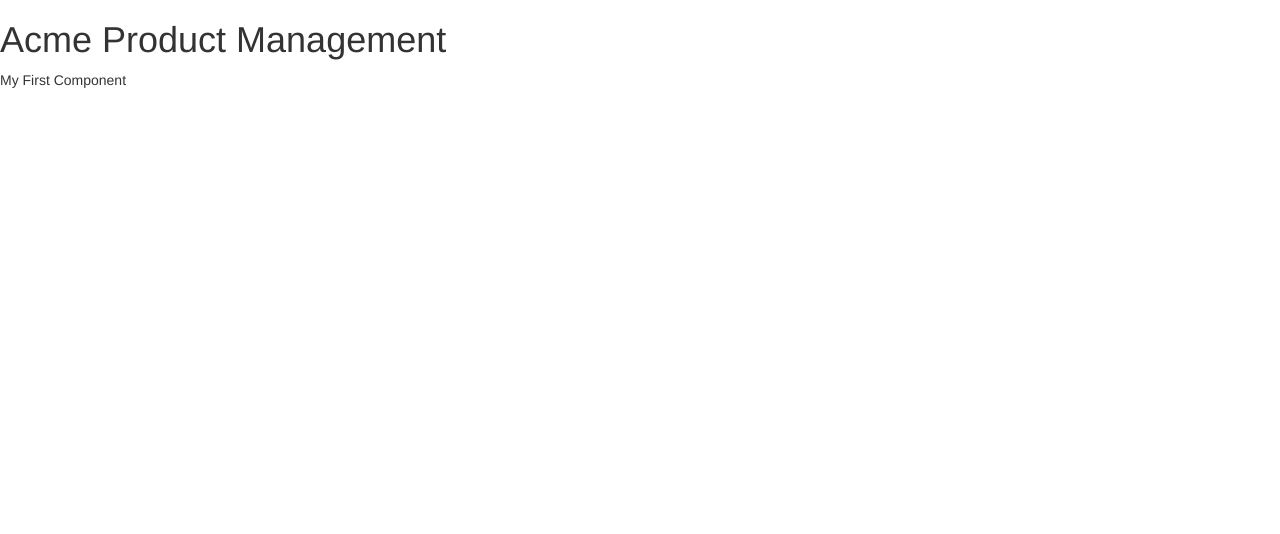
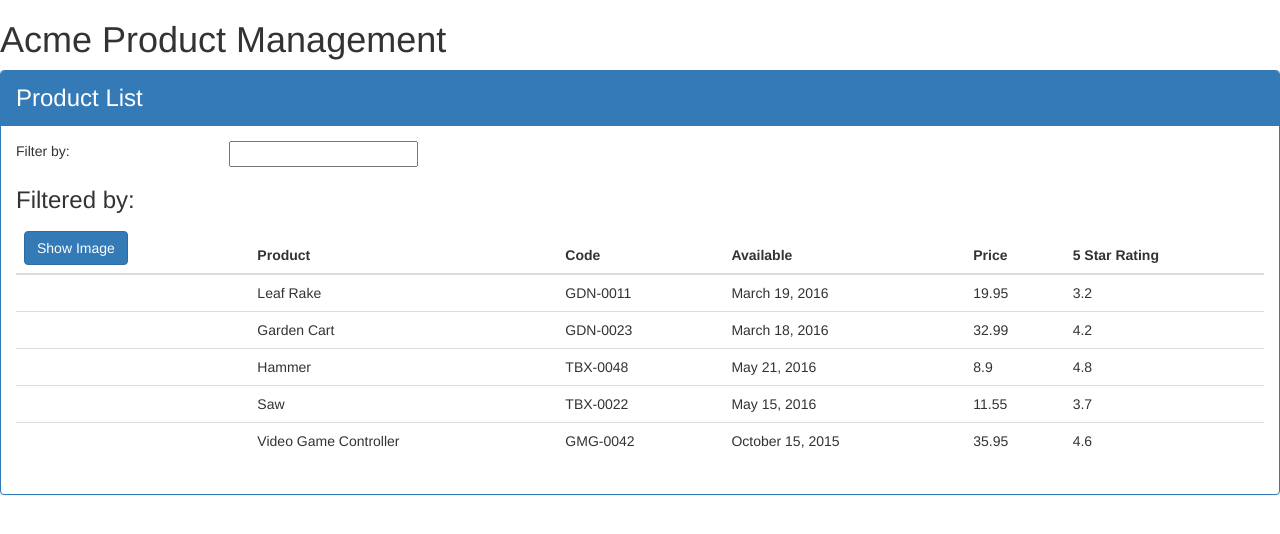
Before and after one commit to donaldevine/amp, an Angular app: page / in a window 1280 px wide. Shown: the top 534 px of the page. Built offline with nearby package versions, Linux system fonts and the light colour scheme.

Commit message:
Added Product List Component

```diff
--- a/src/app/app.component.ts
+++ b/src/app/app.component.ts
@@ -4,7 +4,7 @@
   selector: 'pm-root',
   template: `
   <div><h1>{{pageTitle}}</h1>
-    <div>My First Component</div>
+    <pm-products></pm-products>
   </div>
   `
 })
--- a/src/app/app.module.ts
+++ b/src/app/app.module.ts
@@ -2,10 +2,12 @@
 import { NgModule } from '@angular/core';
 
 import { AppComponent } from './app.component';
+import { ProductListComponent } from './products/product-list.component';
 
 @NgModule({
   declarations: [
-    AppComponent
+    AppComponent,
+    ProductListComponent
   ],
   imports: [
     BrowserModule
--- /dev/null
+++ b/src/app/products/product-list.component.html
@@ -0,0 +1,46 @@
+<div class='panel panel-primary'>
+    <div class='panel-heading'>
+        {{pageTitle}}
+    </div>
+    <div class='panel-body'>
+        <div class='row'>
+            <div class='col-md-2'>Filter by:</div>
+            <div class='col-md-4'>
+                <input type='text' />
+            </div>
+        </div>
+        <div class='row'>
+            <div class='col-md-6'>
+                <h3>Filtered by: </h3>
+            </div>
+        </div>
+        <div class='table-responsive'>
+            <table class='table' *ngIf='products && products.length'>
+                <thead>
+                    <tr>
+                        <th>
+                            <button class='btn btn-primary'>
+                                Show Image
+                            </button>
+                        </th>
+                        <th>Product</th>
+                        <th>Code</th>
+                        <th>Available</th>
+                        <th>Price</th>
+                        <th>5 Star Rating</th>
+                    </tr>
+                </thead>
+                <tbody>
+                    <tr *ngFor='let product of products'>
+                        <td></td>
+                        <td>{{product.productName}}</td>
+                        <td>{{product.productCode}}</td>
+                        <td>{{product.releaseDate}}</td>
+                        <td>{{product.price}}</td>
+                        <td>{{product.starRating}}</td>
+                    </tr>
+                </tbody>
+            </table>
+        </div>
+    </div>
+</div>
--- /dev/null
+++ b/src/app/products/product-list.component.ts
@@ -0,0 +1,61 @@
+import { Component} from '@angular/core';
+
+@Component({
+    selector: 'pm-products',
+    templateUrl: './product-list.component.html'
+})
+export class ProductListComponent {
+    pageTitle: string = 'Product List';
+    products: any[] = [
+        {
+            'productId': 1,
+            'productName': 'Leaf Rake',
+            'productCode': 'GDN-0011',
+            'releaseDate': 'March 19, 2016',
+            'description': 'Leaf rake with 48-inch wooden handle.',
+            'price': 19.95,
+            'starRating': 3.2,
+            'imageUrl': 'http://openclipart.org/image/300px/svg_to_png/26215/Anonymous_Leaf_Rake.png'
+        },
+        {
+            'productId': 2,
+            'productName': 'Garden Cart',
+            'productCode': 'GDN-0023',
+            'releaseDate': 'March 18, 2016',
+            'description': '15 gallon capacity rolling garden cart',
+            'price': 32.99,
+            'starRating': 4.2,
+            'imageUrl': 'http://openclipart.org/image/300px/svg_to_png/58471/garden_cart.png'
+        },
+        {
+            'productId': 5,
+            'productName': 'Hammer',
+            'productCode': 'TBX-0048',
+            'releaseDate': 'May 21, 2016',
+            'description': 'Curved claw steel hammer',
+            'price': 8.9,
+            'starRating': 4.8,
+            'imageUrl': 'http://openclipart.org/image/300px/svg_to_png/73/rejon_Hammer.png'
+        },
+        {
+            'productId': 8,
+            'productName': 'Saw',
+            'productCode': 'TBX-0022',
+            'releaseDate': 'May 15, 2016',
+            'description': '15-inch steel blade hand saw',
+            'price': 11.55,
+            'starRating': 3.7,
+            'imageUrl': 'http://openclipart.org/image/300px/svg_to_png/27070/egore911_saw.png'
+        },
+        {
+            'productId': 10,
+            'productName': 'Video Game Controller',
+            'productCode': 'GMG-0042',
+            'releaseDate': 'October 15, 2015',
+            'description': 'Standard two-button video game controller',
+            'price': 35.95,
+            'starRating': 4.6,
+            'imageUrl': 'http://openclipart.org/image/300px/svg_to_png/120337/xbox-controller_01.png'
+        }
+    ];
+}
```
Also changed, not shown: 1 other file (tests, documents, lock files or other folders).
